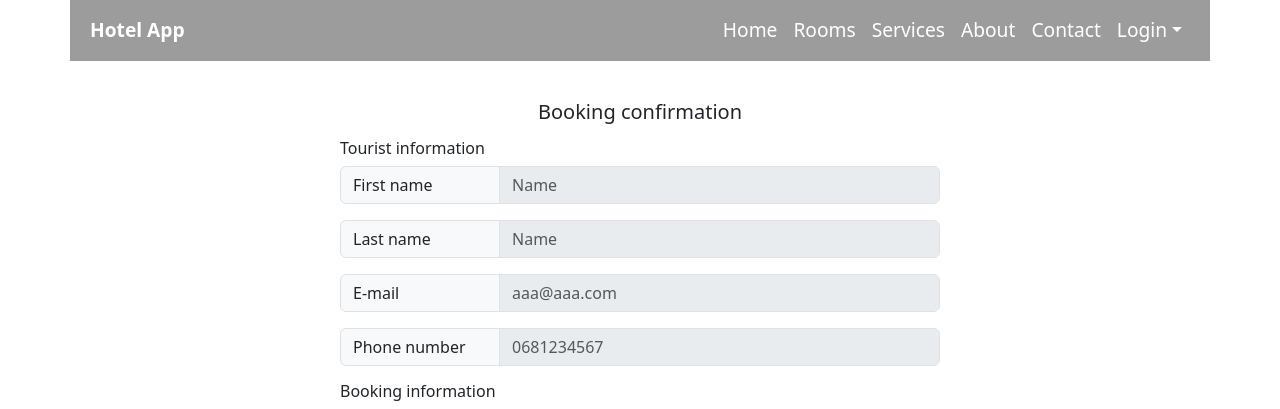
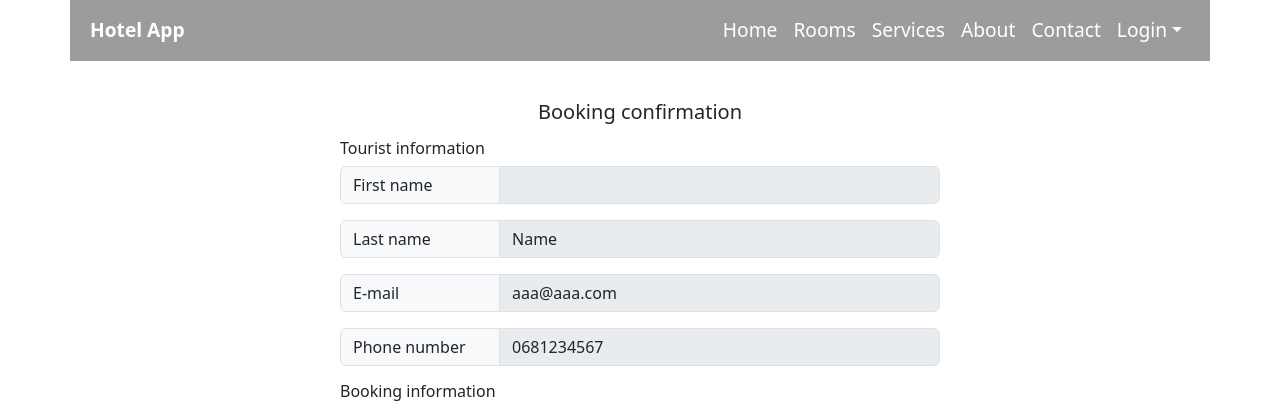
Before and after one commit to ValentynGenkin/Graduation_project_hotel_app, a React app in the folder client/: page /checkout in a window 1280 px wide. Shown: the top 409 px of the page. Built offline with nearby package versions, Linux system fonts and the light colour scheme; no server answers.

Commit message:
useFetch added

```diff
--- a/client/src/components/ClientCheckout.jsx
+++ b/client/src/components/ClientCheckout.jsx
@@ -1,13 +1,31 @@
-import React from "react";
+import React, { useEffect, useState } from "react";
 import { Container } from "react-bootstrap";
 import Form from "react-bootstrap/Form";
 import FloatingLabel from "react-bootstrap/FloatingLabel";
 import { Button } from "react-bootstrap";
 
+import { default as useFetchAuth } from "../hooks/useFetch";
 import "./CSS/ClientCheckout.css";
 import Input from "./InputComponent";
 
 const ClientCheckout = () => {
+  const [authResponse, setAuthResponse] = useState(null);
+  const {
+    // isLoading: isLoadingAuth,
+    // error: errorAuth,
+    performFetch: performFetchAuth,
+  } = useFetchAuth("/customer/auth", (response) => {
+    setAuthResponse(response);
+  });
+
+  useEffect(() => {
+    performFetchAuth({
+      method: "GET",
+      credentials: "include",
+      headers: { "content-type": "application/json" },
+    });
+  }, [authResponse]);
+
   return (
     <Container className="client-checkout-container">
       <h5 className="checkout-title">Booking confirmation</h5>
@@ -20,7 +38,7 @@ const ClientCheckout = () => {
           label={"first name"}
           text={"First name"}
           changeability={true}
-          placeholder={"Name"}
+          // defaultValue={authResponse.customer.firstname}
         />
         <Input
           id={"checkout-last-name"}
@@ -28,7 +46,7 @@ const ClientCheckout = () => {
           label={"Last name"}
           text={"Last name"}
           changeability={true}
-          placeholder={"Name"}
+          defaultValue={"Name"}
         />
         <Input
           id={"checkout-email"}
@@ -36,7 +54,7 @@ const ClientCheckout = () => {
           label={"e-mail"}
           text={"E-mail"}
           changeability={true}
-          placeholder={"aaa@aaa.com"}
+          defaultValue={"aaa@aaa.com"}
         />
         <Input
           id={"checkout-phone-num"}
@@ -44,7 +62,7 @@ const ClientCheckout = () => {
           label={"Phone number"}
           text={"Phone number"}
           changeability={true}
-          placeholder={"0681234567"}
+          defaultValue={"0681234567"}
         />
       </div>
       <div className="checkout-booking-info">
--- a/client/src/components/RoomInfoCard.jsx
+++ b/client/src/components/RoomInfoCard.jsx
@@ -2,10 +2,10 @@ import React, { useState, useEffect } from "react";
 import useFetch from "../hooks/useFetch.js";
 import "./CSS/roomInfoCard.css";
 import { BsArrowLeftCircleFill, BsArrowRightCircleFill } from "react-icons/bs";
-import { Container } from "react-bootstrap";
+import { Button, Container } from "react-bootstrap";
 import RoomDetailsCard from "../components/RoomDetailsCard";
 import "chart.js/auto";
-import { useLocation } from "react-router-dom";
+import { Link, useLocation } from "react-router-dom";
 import AddRoomToBookingButton from "../components/AddRoomToBookingButton";
 
 function RoomInfoCard() {
@@ -45,6 +45,9 @@ function RoomInfoCard() {
 
   return (
     <Container>
+      <Button as={Link} to={"/checkout"}>
+        Checkout
+      </Button>
       {isLoading ? (
         <p>Loading...</p>
       ) : error ? (
```
